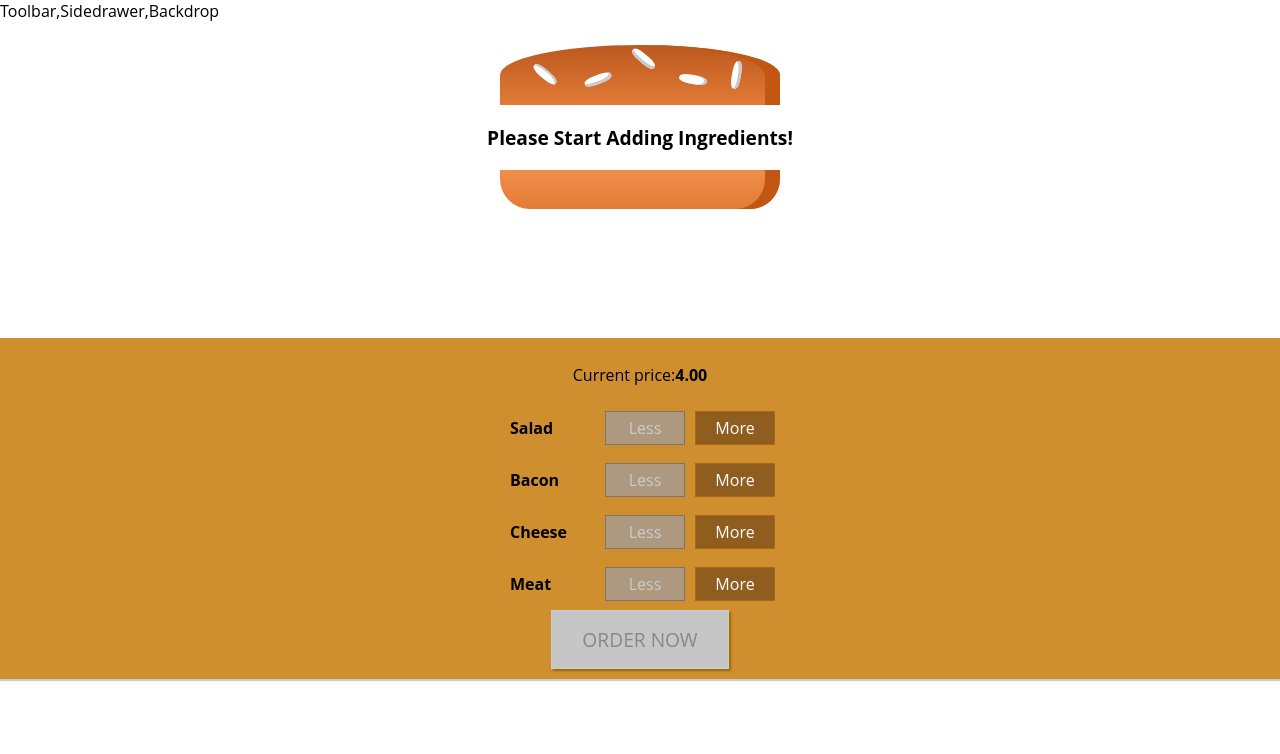
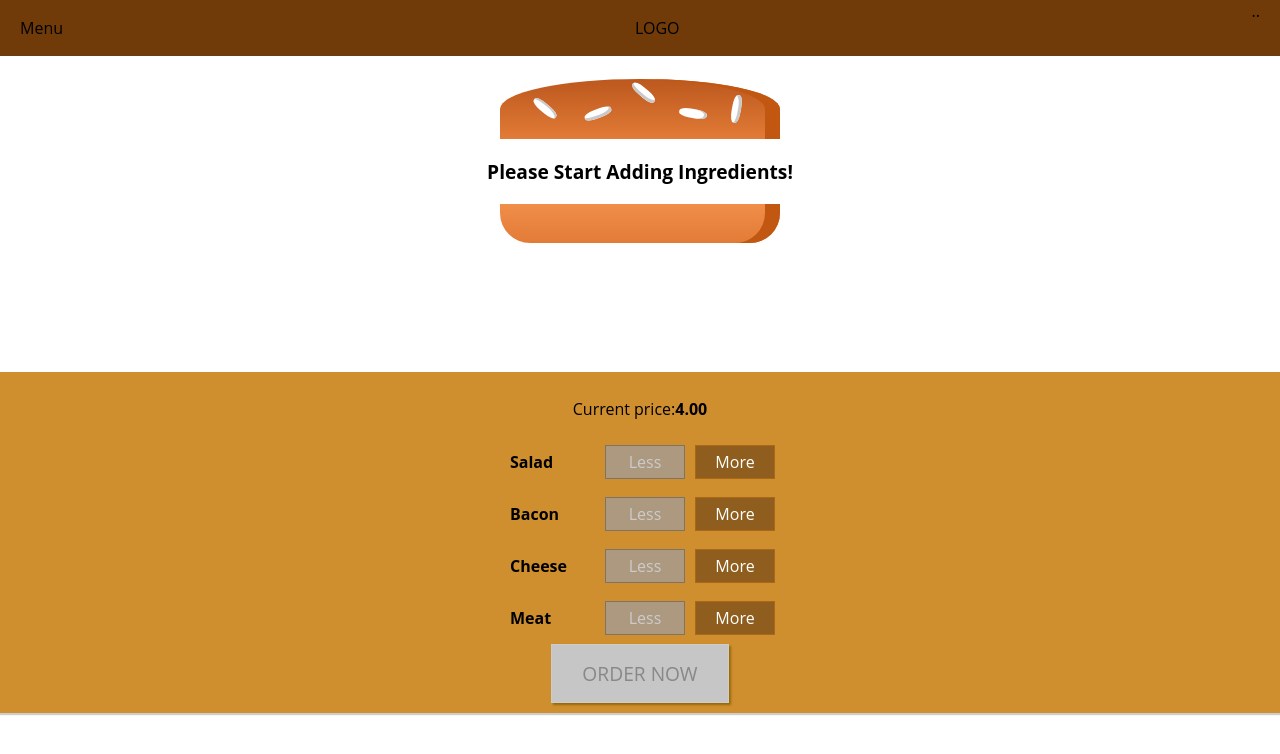
Before and after one commit to kaveenakash/BurgerShop, a React (Create React App) app: page / in a window 1280 px wide. Shown: the top 754 px of the page. Built offline with nearby package versions, Linux system fonts and the light colour scheme.

Commit message:
Toolbar added

```diff
--- a/src/components/Burger/OrderSummary/OrderSummary.js
+++ b/src/components/Burger/OrderSummary/OrderSummary.js
@@ -18,6 +18,7 @@
         <ul>
             {ingredientSummary}
         </ul>
+        <p><strong>Total Price:{props.totalPrice.toFixed(2)}</strong></p>
         <p>Continue to checkout?</p>
         <Button btnType="Danger" clicked={props.purchaseCancel}>CANCEL</Button>
         <Button btnType="Success" clicked={props.purchaseContinue}>CONTINUE</Button>
--- a/src/components/Layout/Layout.js
+++ b/src/components/Layout/Layout.js
@@ -1,11 +1,11 @@
 import React from 'react'
 import Auxi from '../../hoc/Auxi'
 import classes from './Layout.module.css'
-
+import Toolbar from '../Navigation/Toolbar/Toolbar'
 const layout = props =>{
     return(
         <Auxi>
-            <div>Toolbar,Sidedrawer,Backdrop</div>
+            <Toolbar/>
             <main className={classes.Content}>
                 {props.children}
             </main>
--- a/src/components/Layout/Layout.module.css
+++ b/src/components/Layout/Layout.module.css
@@ -1,4 +1,4 @@
 .Content{
-    margin-top: 16px;
+    margin-top: 72px;
 
 }
--- /dev/null
+++ b/src/components/Navigation/Toolbar/Toolbar.js
@@ -0,0 +1,16 @@
+import React from 'react'
+import classes from './Toolbar.module.css'
+
+const Toolbar = props =>{
+    return(
+        <header className={classes.Toolbar}>
+            <div>Menu</div>
+            <div>LOGO</div>
+            <nav>
+                ..
+            </nav>
+        </header>
+    )
+}
+
+export default Toolbar;
--- /dev/null
+++ b/src/components/Navigation/Toolbar/Toolbar.module.css
@@ -0,0 +1,19 @@
+.Toolbar{
+    height:56px;
+    width: 100%;
+    position: fixed;
+    top: 0;
+    left: 0;
+    background-color: #703B09;
+    display: flex;
+    justify-content: space-between;
+    align-items: center;
+    padding: 0 20px;
+    box-sizing: border-box;
+    z-index:90;
+
+}
+.Toolbar nav{
+    height: 100%;
+
+}
--- a/src/containers/BurgerBuilder/BurgerBuilder.js
+++ b/src/containers/BurgerBuilder/BurgerBuilder.js
@@ -80,7 +80,7 @@
   return (
     <Auxi>
       <Modal show={purchasing} modalClosed={purchaseCancelHandler}>
-        <OrderSummary ingredients={ingredients} purchaseCancel={purchaseCancelHandler} purchaseContinue={purchaseContinueHandler} />
+        <OrderSummary totalPrice={totalPrice}ingredients={ingredients} purchaseCancel={purchaseCancelHandler} purchaseContinue={purchaseContinueHandler} />
       </Modal>
 
       <Burger ingredients={ingredients} />
```
Also changed, not shown: 1 other file (tests, documents, lock files or other folders).
